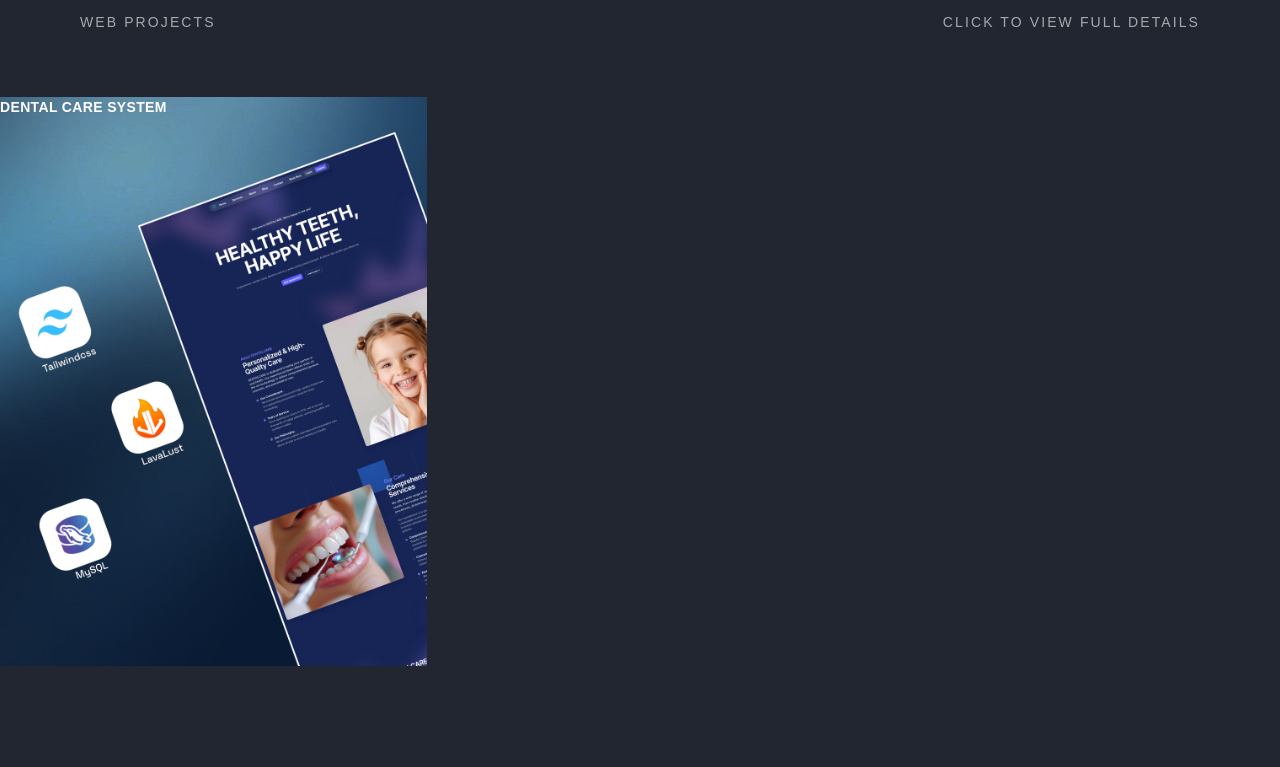
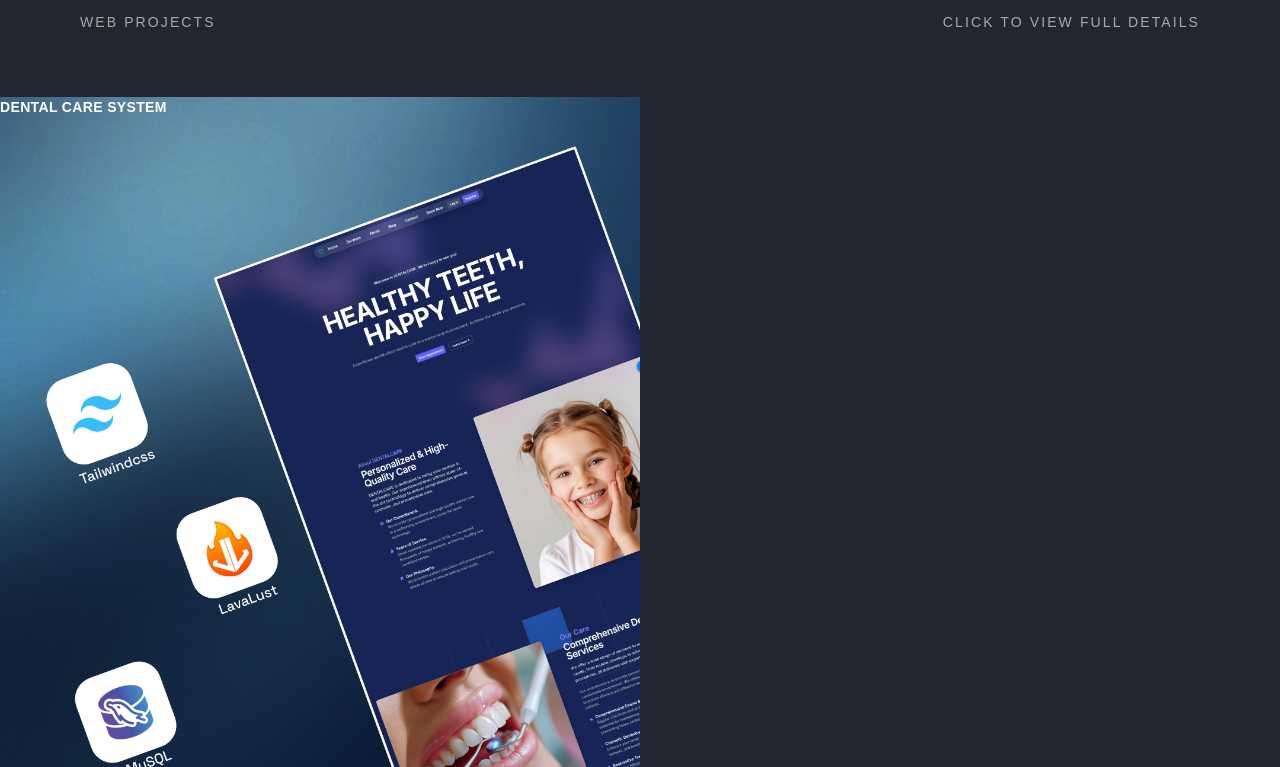
Before and after one commit to leigabriel/design-portfolio, a React (Vite) app: page / in a window 1280 px wide. Shown: the part 7473-8240 px from the top of the page. Built offline with nearby package versions, Linux system fonts and the light colour scheme; a web font is replaced by a local one.

Commit message:
Adjust grid layout and poster aspect ratio

```diff
--- a/src/components/WebProjectSection.jsx
+++ b/src/components/WebProjectSection.jsx
@@ -18,11 +18,11 @@ function WebProjectSection() {
 
     return (
         <section id="posters" className={'relative overflow-hidden ' + (isDarkMode ? 'bg-[#212631]' : 'bg-[#f2f2f2]')}>
-            <div ref={gridRef} className="grid grid-cols-3 gap-0">
+            <div ref={gridRef} className="grid grid-cols-2 gap-0">
                 {postersData.map((project) => (
                     <div
                         key={project.id}
-                        className="poster-item aspect-[3/4] overflow-hidden cursor-pointer relative group"
+                        className="poster-item aspect-[4/5] overflow-hidden cursor-pointer relative group"
                         onClick={() => {
                             if (project.liveUrl) {
                                 window.open(project.liveUrl, '_blank', 'noopener,noreferrer');
```
